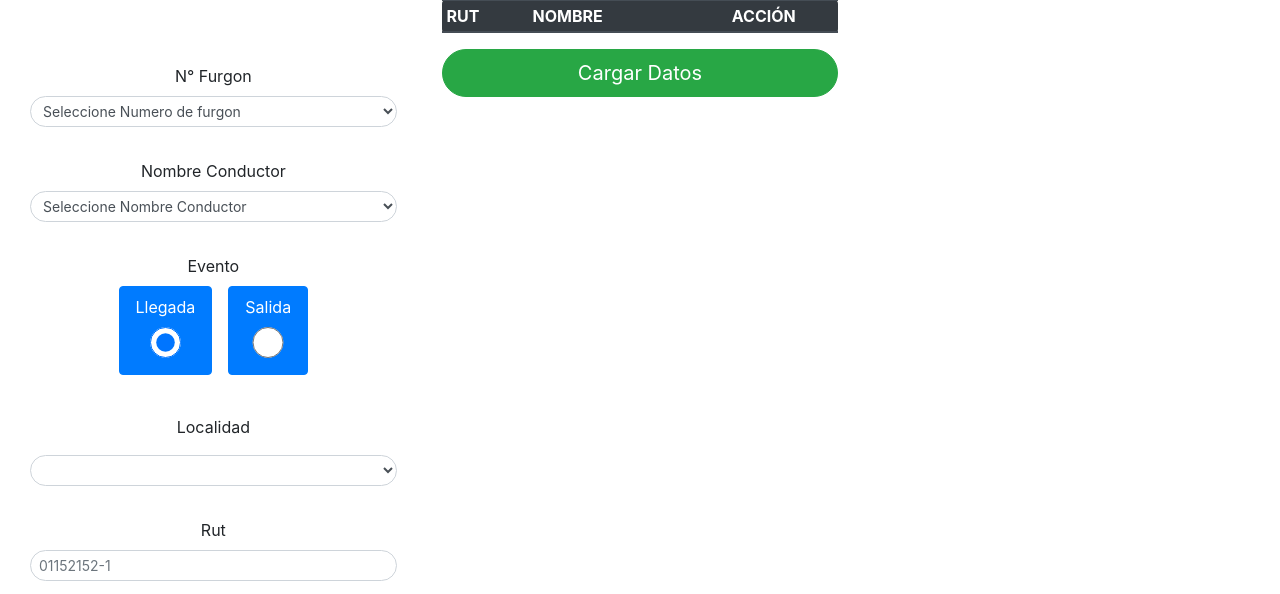
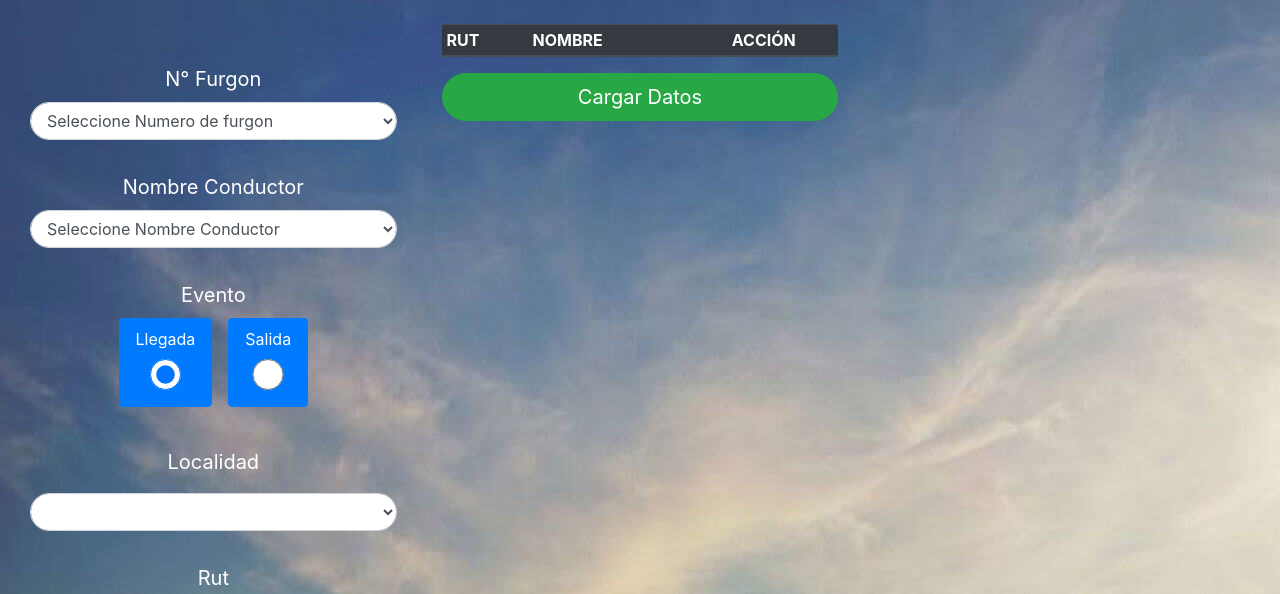
Before and after one commit to kimv4/qrMatico, a website: page src/public/html/readqr.html in a window 1280 px wide. Shown: the top 594 px of the page. Drawn offline with nearby package versions, Linux system fonts and the light colour scheme.

Commit message:
front beauty

```diff
--- a/package.json
+++ b/package.json
@@ -11,6 +11,7 @@
   "dependencies": {
     "cors": "^2.8.5",
     "express": "^4.17.1",
+    "moment": "^2.25.3",
     "mongoose": "^5.9.14"
   },
   "devDependencies": {
--- a/src/dataBase/modelo/UsrFurgones.js
+++ b/src/dataBase/modelo/UsrFurgones.js
@@ -11,7 +11,8 @@ const usrFurgonSchema = new Schema({
   "chofer": {type: String},
   "evento": {type: String},
   "localidad": {type: String},
-  "fecha": {type: String},
+  "fecha": {type: Date},
+  "hora": {type: String},
 });
 
 
--- a/src/public/html/readqr.html
+++ b/src/public/html/readqr.html
@@ -7,7 +7,12 @@
   <link rel="stylesheet" href="/css/bootstrap.css">
   <script src="https://kit.fontawesome.com/2d5d9448ef.js" crossorigin="anonymous"></script>
 
+
   <style type="text/css">
+  body{
+      background-image: url('../img/ariztia2.jpg');
+      height: 100vh;
+    }
   video{
     filter: grayscale();
   }
@@ -28,7 +33,7 @@
     }
     #main{
         margin: 15px auto;
-        background:white;
+        background:transparent;
         overflow: auto;
       width: 100%;
     }
@@ -127,43 +132,76 @@
     <div class="row">
       <div class="col-4 py-5">
         <div class="col py-3">
-          <label for="">N° Furgon</label>
-        <select name="sel_buzz" id="sel_buzz" class="form-control form-control-sm rounded-pill">
+          <label class="lead text-white"><b>N° Furgon</b> </label>
+        <select name="sel_buzz" id="sel_buzz" class="form-control rounded-pill">
           <option value="000">Seleccione Numero de furgon</option>
-          <option value="01">Furgon 01</option>
-          <option value="02">Furgon 02</option>
-          <option value="03">Furgon 03</option>
-          <option value="04">Furgon 04</option>
-          <option value="05">Furgon 05</option>
-          <option value="06">Furgon 06</option>
-          <option value="07">Furgon 07</option>
-          <option value="08">Furgon 08</option>
-          <option value="09">Furgon 09</option>
-          <option value="10">Furgon 10</option>
-          <option value="11">Furgon 11</option>
-          <option value="12">Furgon 12</option>
-          <option value="13">Furgon 13</option>
-          <option value="14">Furgon 14</option>
-          <option value="15">Furgon 15</option>
-          <option value="16">Furgon 16</option>
-          <option value="17">Furgon 17</option>
-          <option value="18">Furgon 18</option>
+          <option value="DJ LL - 26">DJ LL - 26</option>
+          <option value="CL AS - 22">CL AS - 22</option>
+          <option value="CXDB - 16">CXDB - 16</option>
+          <option value="DJ LL - 25">DJ LL - 25</option>
+          <option value="FY BF - 43">FY BF - 43</option>
+          <option value="HL BD - 59">HL BD - 59</option>
+          <option value="HL BD - 60">HL BD - 60</option>
+          <option value="HL BD - 61">HL BD - 61</option>
+          <option value="HL BD - 62">HL BD - 62</option>
+          <option value="HL BD - 63">HL BD - 63</option>
+          <option value="JF RR - 86">JF RR - 86</option>
+          <option value="KB VZ - 10">KB VZ - 10</option>
+          <option value="KB VZ - 11">KB VZ - 11</option>
+          <option value="HS FJ - 58">HS FJ - 58</option>
+          <option value="HL JG - 30">HL JG - 30</option>
+          <option value="JS FG - 70">JS FG - 70</option>
+          <option value="JK XX - 77">JK XX - 77</option>
+          <option value="JS FG - 73">JS FG - 73</option>
+          <option value="LX DB - 15">LX DB - 15</option>
+          <option value="LX DB - 16">LX DB - 16</option>
+          <option value="JK XX - 78">JK XX - 78</option>
+          <option value="JK YY - 64">JK YY - 64</option>
+          <option value="JK XX - 89">JK XX - 89</option>
+          <option value="JK XX - 90">JK XX - 90</option>
         </select>
         </div>
         <div class="col py-3">
-          <label for="">Nombre Conductor</label>
-        <select name="sel_name_driver" id="sel_name_driver" class="form-control form-control-sm rounded-pill">
+          <label class="lead text-white"><b>Nombre Conductor</b></label>
+        <select name="sel_name_driver" id="sel_name_driver" class="form-control rounded-pill">
           <option value="000">Seleccione Nombre Conductor</option>
-          <option value="Nombre 1 apellido">Nombre 1 apellido</option>
-          <option value="Nombre 2 apellido">Nombre 2 apellido</option>
-          <option value="Nombre 3 apellido">Nombre 3 apellido</option>
-          <option value="Nombre 4 apellido">Nombre 4 apellido</option>
-          <option value="Nombre 5 apellido">Nombre 5 apellido</option>
-          <option value="Nombre 6 apellido">Nombre 6 apellido</option>
+          <option value="ALVAREZ ORLANDO">Alvarez Orlando</option>
+          <option value="BRAVO JAIME">Bravo Jaime</option>
+          <option value="CALDERON CLAUDIO">Calderon Claudio</option>
+          <option value="CASTILLO GERMAN">Castillo German</option>
+          <option value="CATALAN CARLOS">Catalan Carlos</option>
+          <option value="CHAS MARIO">Chas Mario</option>
+          <option value="COFRE MARIA">Cofre Maria</option>
+          <option value="CONTRERAS GUSTAVO">Contreras Gustavo</option>
+          <option value="CORNEJO MAURICIO">Cornejo Mauricio</option>
+          <option value="CORREA SUSANA">Correa Susana</option>
+          <option value="COSER HUMBERTO">Coser Humberto</option>
+          <option value="ESPINOZA LUIS">Espinoza Luis</option>
+          <option value="FABIO EDGARDO">Fabio Edgardo</option>
+          <option value="FUENTES SERGIO">Fuentes Sergio</option>
+          <option value="GALLO HERIBERTO">Gallo Heriberto</option>
+          <option value="GAMBOA NELSON">Gamboa Nelson</option>
+          <option value="GONZALEZ LUIS">Gonzalez Luis</option>
+          <option value="GONZALEZ SERGIO">Gonzalez Sergio</option>
+          <option value="GUERRA MARCELO">Guerra Marcelo</option>
+          <option value="GUMERA CARLOS">Gumera Carlos</option>
+          <option value="HERNANDEZ ALEX">Hernandez Alex</option>
+          <option value="JAQUE JOSE">Jaque Jose</option>
+          <option value="LOPEZ JOSE">Lopez Jose</option>
+          <option value="MUÑOZ CLAUDIO">Muñoz Claudio</option>
+          <option value="PALMA JUAN">Palma Juan</option>
+          <option value="PALMA RICHARD">Palma Richard</option>
+          <option value="PARRA CARLOS">Parra Carlos</option>
+          <option value="PIZARRO JOSE">Pizarro Jose</option>
+          <option value="RIVERO BRAULIO">Rivero Braulio</option>
+          <option value="SOTO FRANCISCO">Soto Francisco</option>
+          <option value="VEGA JORGE">Vega Jorge</option>
+          <option value="VELASQUEZ JUAN">Velasquez Juan</option>
+          <option value="VILLELA FELIX">Villela Felix</option>
         </select>
         </div>
         <div class="col py-3">
-            <label for="">Evento</label><br>
+            <label class="lead text-white"><b>Evento</b></label><br>
           <div class="btn-group" data-toggle="buttons">
             <label class="btn btn-primary lead py-2 rounded px-3 mx-2">Llegada<br>
               <input type="radio" name="saliollego" id="saliollego" value="llegada" autocomplete="off" class="form-control form-control-sm my-2" checked>
@@ -177,8 +215,8 @@
           </script>
         </div>
         <div class="col py-3">
-          <p id="origendestino">Localidad</p>
-          <select name="sel_tofrom" id="sel_tofrom" class="form-control form-control-sm rounded-pill">
+          <p id="origendestino" class="lead text-white"><b>Localidad</b></p>
+          <select name="sel_tofrom" id="sel_tofrom" class="form-control rounded-pill">
             <option value="000"></option>
             <option value="El Monte">El Monte</option>
             <option value="Talagante">Talagante</option>
@@ -186,19 +224,18 @@
             <option value="Melipilla">Melipilla</option>
             <option value="Melipilla Campo Norte">Melipilla Campo Norte</option>
             <option value="Melipilla Campo Sur">Melipilla Campo Sur</option>
-            <option value="Pomaire">Pomaire</option>
-            <option value="Paico">Paico</option>
+            <option value="Pomaire">Melipilla Costa</option>
           </select>
         </div>
         <div class="col py-3">
-          <label for="">Rut</label>
-          <input type="text" name="rut_" id="rut_" class="form-control form-control-sm rounded-pill" placeholder="01152152-1">
+          <label class="lead text-white"><b>Rut</b></label>
+          <input type="text" name="rut_" id="rut_" class="form-control rounded-pill" placeholder="RUT MANUAL EJ: 01152152-1">
         </div>
         <div class="col py-5">
-          <button class="btn btn-info w-75 rounded-pill" onclick="loadmanualusr()">Agregar Pasajero</button>
+          <button class="btn btn-info w-75 rounded-pill p-2" onclick="loadmanualusr()"><b>Agregar Pasajero</b></button>
         </div>
       </div>
-      <div class="col-4">
+      <div class="col-4 pt-4">
         <table class="table table-striped table-dark table-sm rounded">
           <thead class="thead-inverse">
             <tr>
@@ -247,12 +284,14 @@
           <div class="container-fluid fixed-bottom bg-dark">
             <div class="row">
               <div class="col text-white">
-                <h5 align="center">Copyright &copy; 2020 QrMatico</h5>
+                <h5 align="center">Copyright &copy; Departamento De Mantenimiento 2020 Marco Urrutia -version 0.0.beta</h5>
               </div>
             </div>
           </div>
           </div>
           <canvas id="qr-canvas" width="640" height="480"></canvas>
+          <img src="../img/logomant.png" alt="" height="160px">
+          <img src="../img/logoart.png" alt="" height="160px">
       </div>
     </div>
   </div>
--- a/src/public/js/webqr.js
+++ b/src/public/js/webqr.js
@@ -95,7 +95,8 @@ function process_string(_rut){
 
   if(frut.length <= 11){
 
-   fetch('https://read-data.herokuapp.com/scan/consulta?rut='+frut, {
+    fetch('https://read-data.herokuapp.com/scan/consulta?rut='+frut, {//REMOTE
+    //fetch('http://localhost:5550/scan/consulta?rut='+frut, {//LOCAL
      method: 'GET'
    })
    .then(res => res.json())
@@ -396,7 +397,8 @@ function addTable_(datos){
     var tipoevent = "";
     elEvento ? tipoevent = "LLEGADA" : tipoevent = "SALIDA"
 
-    var url_ = "https://read-data.herokuapp.com/scan/addata",params = {
+    var url_ = "https://read-data.herokuapp.com/scan/addata",params = {//REMOTO
+    //var url_ = "http://localhost:5550/scan/addata",params = {//LOCAL
       method: 'GET',
       data: listable
     };
```
Also changed, not shown: src/public/html/getdata.html (added, +82 -0 lines), src/public/img/ariztia2.jpg (added), src/public/img/logoart.png (added), src/public/img/logomant.png (added), src/ruta/rutas.js, 1 other file.
